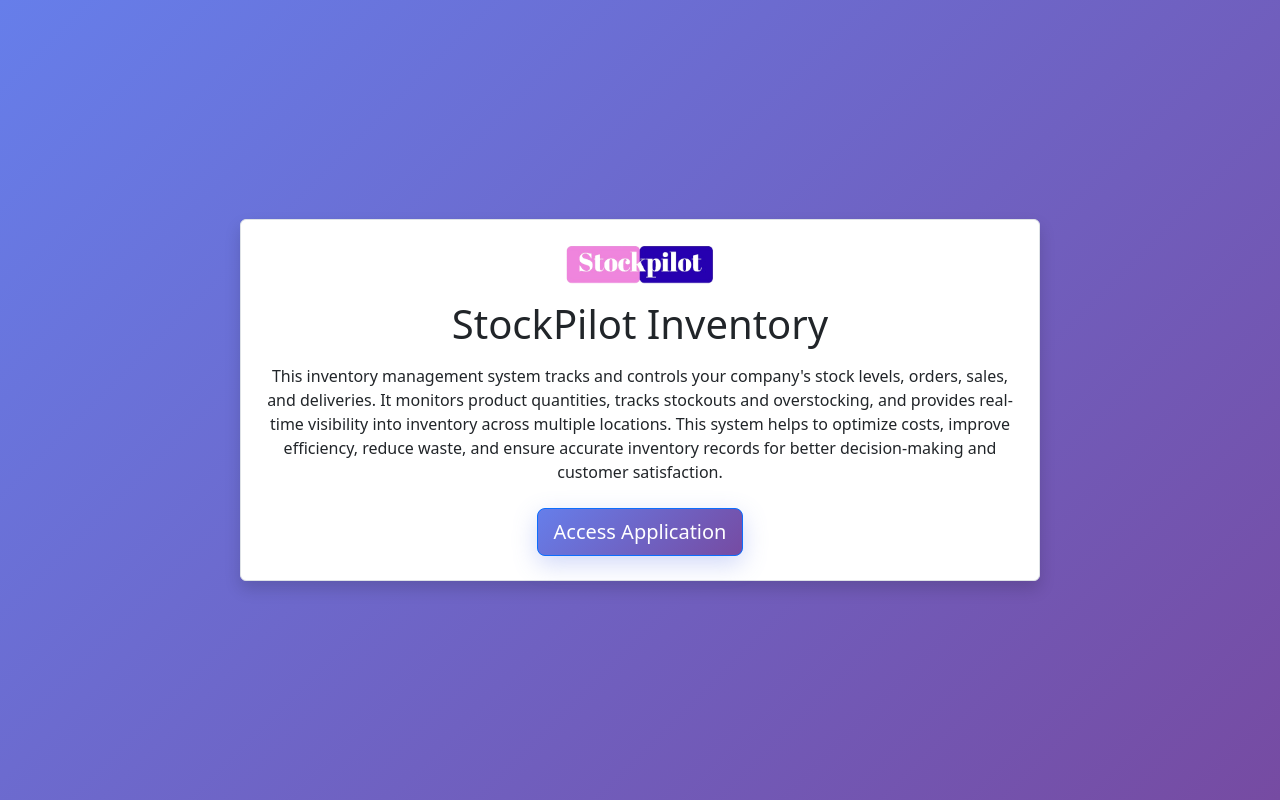
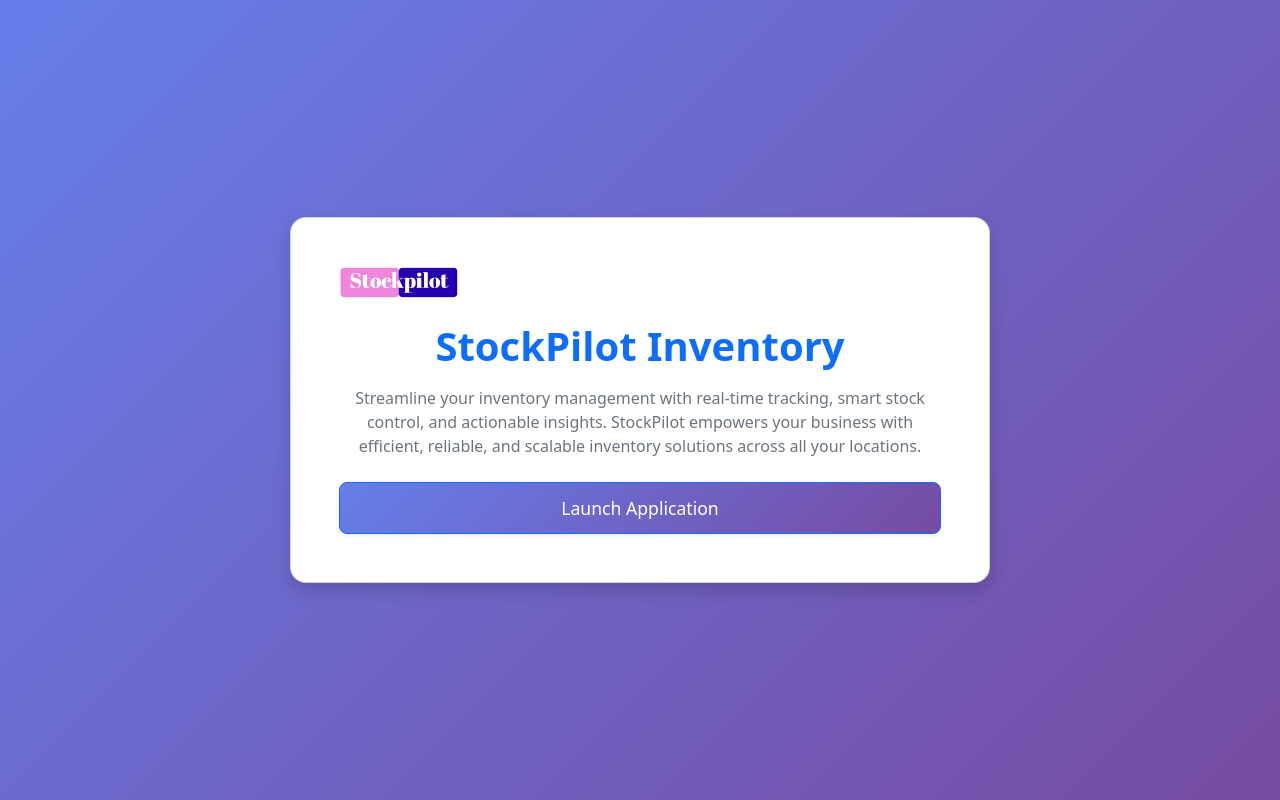
Before and after one commit to mojjam07/SPIA, a Django app: page / in a window 1280 px wide. Run offline with Django 5.2, Linux system fonts and the light colour scheme.

Commit message:
improving ui

```diff
--- a/mainapp/static/access.css
+++ b/mainapp/static/access.css
@@ -194,6 +194,8 @@
     display: flex;
     flex-direction: row;
     gap: 1rem;
+    justify-content: space-between;
+    align-items: center;
 }
 
 .access-btn {
--- a/mainapp/templates/access_control.html
+++ b/mainapp/templates/access_control.html
@@ -29,6 +29,7 @@
     <div class="logo-container">
       <div class="logo-icon">
         <i class="fas fa-chart-line"></i>
+         <!-- <img src="{% static 'images/stockpilot.png' %}" alt="Stockpilot logo"> -->
       </div>
       <h1 class="main-title">StockPilot</h1>
       <p class="subtitle">Your intelligent stock management companion</p>
@@ -37,11 +38,11 @@
     <div class="btn-container">
       <a href="{% url 'login' %}" class="access-btn btn-primary" id="loginBtn">
         <i class="fas fa-sign-in-alt"></i>
-        Sign In
+        Login
       </a>
       <a href="{% url 'signup' %}" class="access-btn btn-secondary" id="signupBtn">
         <i class="fas fa-user-plus"></i>
-        Create Account
+        Signup
       </a>
     </div>
 
--- a/mainapp/templates/landing.html
+++ b/mainapp/templates/landing.html
@@ -1,4 +1,4 @@
-{% load static %}
+<!-- {% load static %}
 <!DOCTYPE html>
 <html lang="en">
   <head>
@@ -36,4 +36,57 @@
     </div>
     <script src="https://cdn.jsdelivr.net/npm/bootstrap@5.3.0/dist/js/bootstrap.bundle.min.js"></script>
   </body>
+</html> -->
+
+{% load static %}
+<!DOCTYPE html>
+<html lang="en">
+
+<head>
+  <meta charset="UTF-8" />
+  <meta name="viewport" content="width=device-width, initial-scale=1" />
+  <title>Welcome to StockPilot</title>
+  <link rel="stylesheet" href="{% static 'access.css' %}" />
+  <link href="https://cdn.jsdelivr.net/npm/bootstrap@5.3.0/dist/css/bootstrap.min.css" rel="stylesheet" />
+  <link rel="icon" type="image/png" href="{% static 'images/stockpilot.png' %}" />
+  <style>
+    .card-modern {
+      max-width: 700px;
+      border-radius: 1rem;
+      transition: transform 0.3s ease, box-shadow 0.3s ease;
+    }
+
+    .card-modern:hover {
+      transform: translateY(-5px);
+      box-shadow: 0 1rem 2rem rgba(0, 0, 0, 0.1);
+    }
+
+    .btn-primary {
+      padding: 0.75rem 2rem;
+      font-size: 1.1rem;
+      border-radius: 0.5rem;
+    }
+  </style>
+</head>
+
+<body class="d-flex flex-column min-vh-100 justify-content-center align-items-center">
+  <div class="card shadow bg-white p-5 text-center card-modern">
+    <img src="{% static 'images/stockpilot.png' %}" alt="StockPilot Logo" class="img-fluid mb-4"
+      style="max-width: 120px" />
+
+    <h1 class="mb-3 fw-bold text-primary">StockPilot Inventory</h1>
+    <p class="text-secondary mb-4">
+      Streamline your inventory management with real-time tracking, smart stock control, and
+      actionable insights. StockPilot empowers your business with efficient, reliable, and
+      scalable inventory solutions across all your locations.
+    </p>
+
+    <a href="{% url 'access_control' %}" class="btn btn-primary shadow-sm">
+      Launch Application
+    </a>
+  </div>
+
+  <script src="https://cdn.jsdelivr.net/npm/bootstrap@5.3.0/dist/js/bootstrap.bundle.min.js"></script>
+</body>
+
 </html>
```
Also changed, not shown: mainapp/static/js/main.js (+33 -3 lines), mainapp/templates/index.html (+10 -5 lines).
